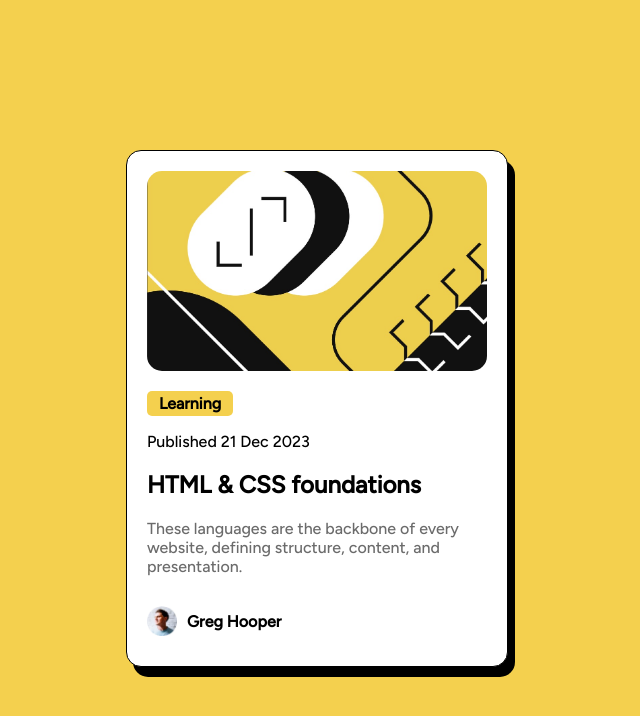
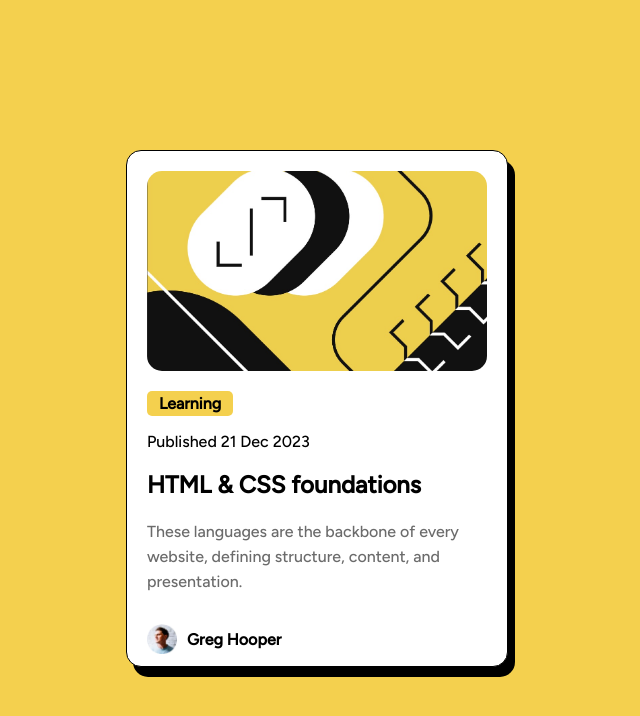
Before and after one commit to BenjaminJose06/Blog-Preview-Card, a plain HTML site: page index.html in a window 1280 px wide. Shown: the whole page, without its empty margins (323-963 px from the left). Drawn offline with Linux system fonts and the light colour scheme.

Commit message:
Added color changing functionality

```diff
--- a/index.html
+++ b/index.html
@@ -18,10 +18,10 @@
         <h2 class="title">
             HTML & CSS foundations
         </h2>
-        <div class="text">
+        <p class="text">
             These languages are the backbone of every website,
             defining structure, content, and presentation.
-        </div>
+        </p>
         <div class="row">
             <img class ="author" src="image-avatar.jpg">
             <div class = "greg">Greg Hooper</div>
--- a/styles.css
+++ b/styles.css
@@ -46,9 +46,14 @@ body {
     margin-left: 20px;
 }
 
+.title:active {
+    color: hsl(47, 88%, 63%);
+}
+
 .text {
     margin-left: 20px;
-    color: hsl(0, 0%, 42%)
+    color: hsl(0, 0%, 42%);
+    line-height: 25px;
 }
 
 .row {
```
